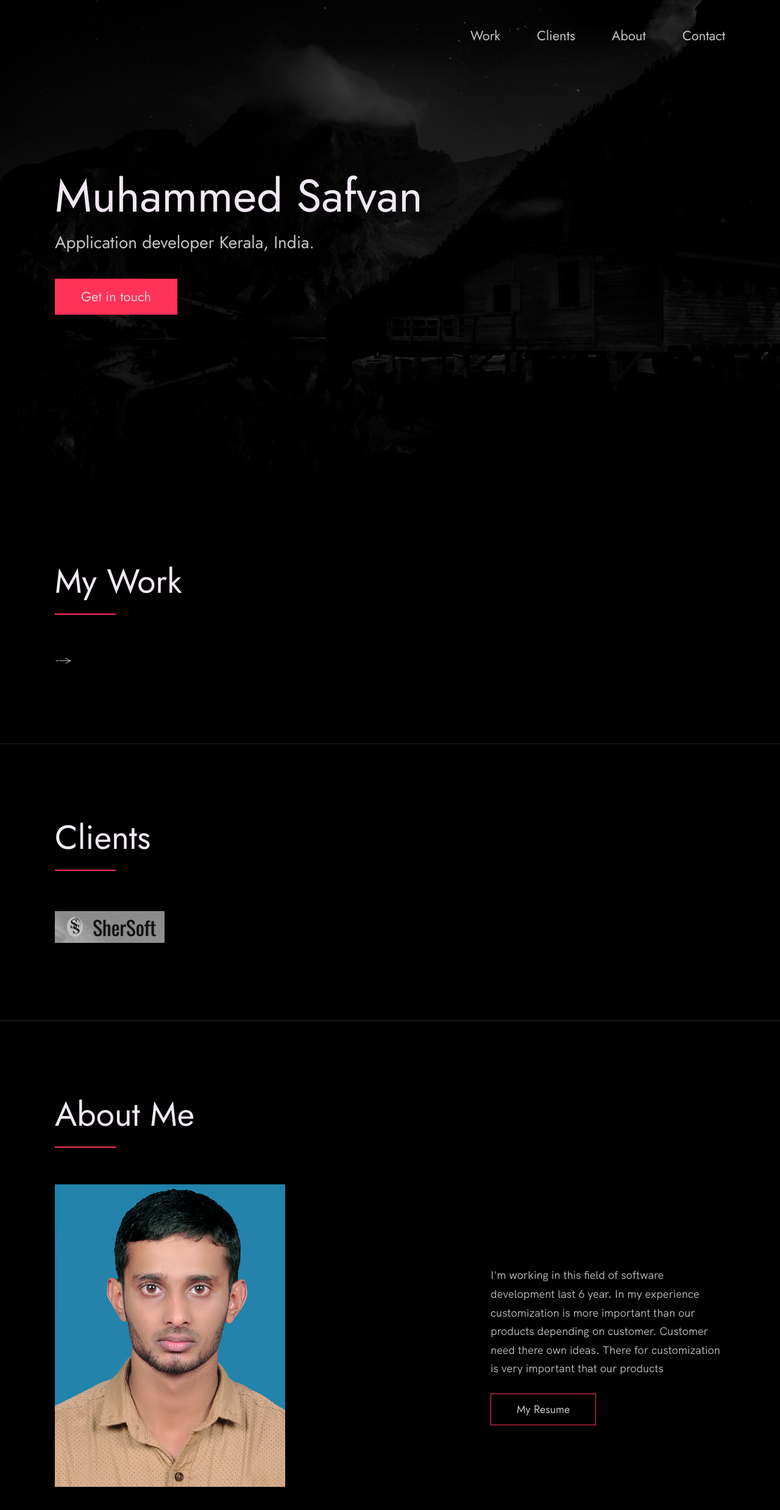
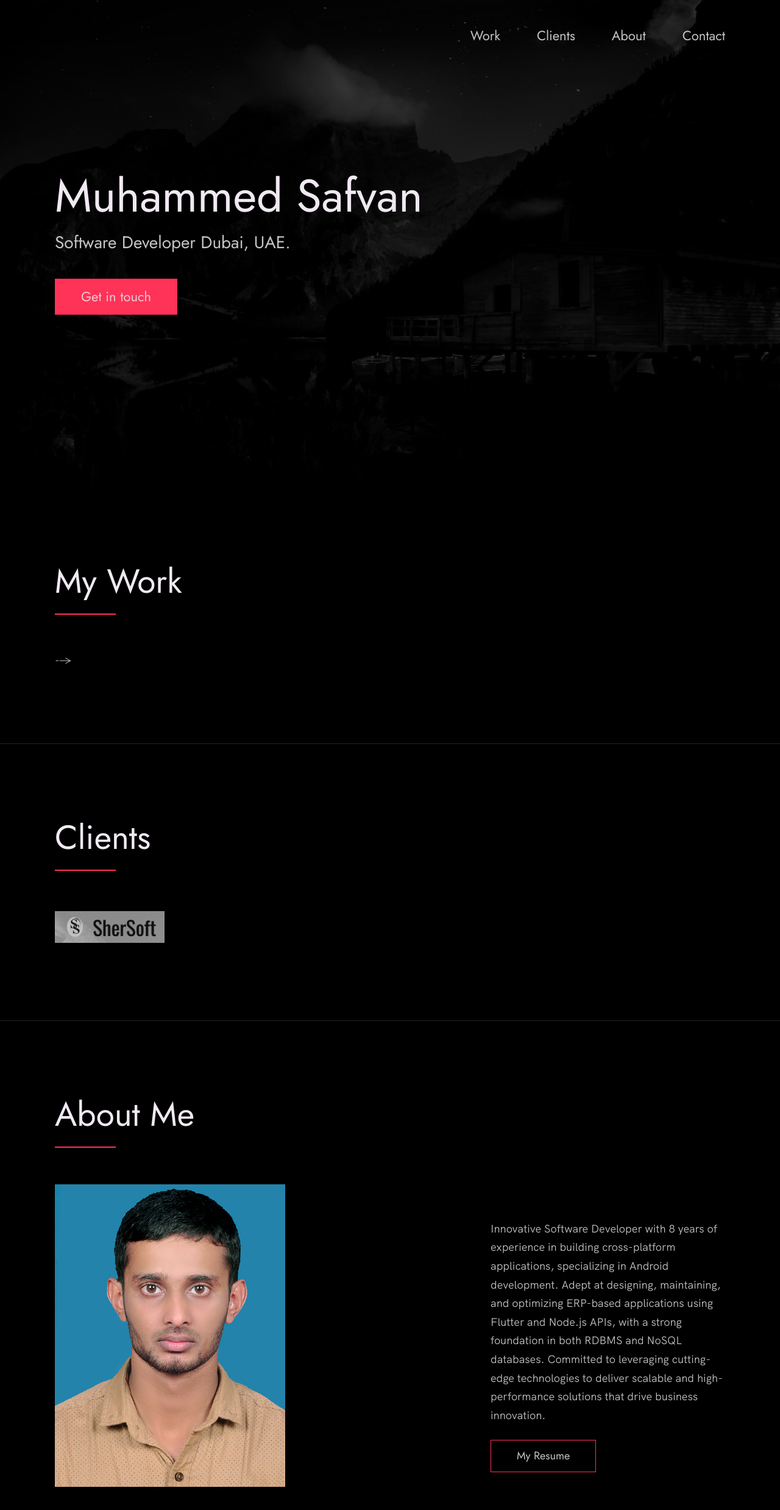
Before and after one commit to safvanp/portfolio, a plain HTML site: page index.html in a window 1280 px wide. Shown: the top 2476 px of the page at 61% size. Drawn offline with Linux system fonts and the light colour scheme.

Commit message:
Update index.html
index update

```diff
--- a/index.html
+++ b/index.html
@@ -23,10 +23,10 @@
 
   <!-- Put your site title here -->
   <title>
-    Muhammed Safvan P | Application developer  Kerala, India.
+    Muhammed Safvan P | Software Developer  Dubai, UAE.
   </title>
 
-  <meta name="description" content="I have over 6 years of experience as a developer.">
+  <meta name="description" content="I have over 8 years of experience as a developer.">
   <!-- Add some coding keywords below, Ex: (React, CSS etc) -->
   <meta name="keywords" content="Muhammed Safvan, Android, Flutter, Nodejs, Web Development, .NET, C#,MSSQL,MySQL,NonSQL" />
   <link rel="stylesheet" href="index.css" />
@@ -58,7 +58,7 @@
           <span>Muhammed Safvan</span>
         </h1>
         <!-- Put a small paragraph about yourself -->
-        <p>Application developer  Kerala, India.</p>
+        <p>Software Developer  Dubai, UAE.</p>
         <a href="#contact" class="btn btn--pink">Get in touch</a>
       </div>
     </div>
@@ -187,9 +187,7 @@
           <div class="about__text">
             <!-- Replace the below paragraph with info about yourself -->
             <p>
-              I'm working in this field of software development last 6 year.
-              In my experience customization is more important than our products depending on customer.
-              Customer need there own ideas. There for customization is very important that our products
+              Innovative Software Developer with 8 years of experience in building cross-platform applications, specializing in Android development. Adept at designing, maintaining, and optimizing ERP-based applications using Flutter and Node.js APIs, with a strong foundation in both RDBMS and NoSQL databases. Committed to leveraging cutting-edge technologies to deliver scalable and high-performance solutions that drive business innovation.
             </p>
             <!-- Provide a link to your resume -->
             <a href="#" class="btn">My Resume</a>
```
